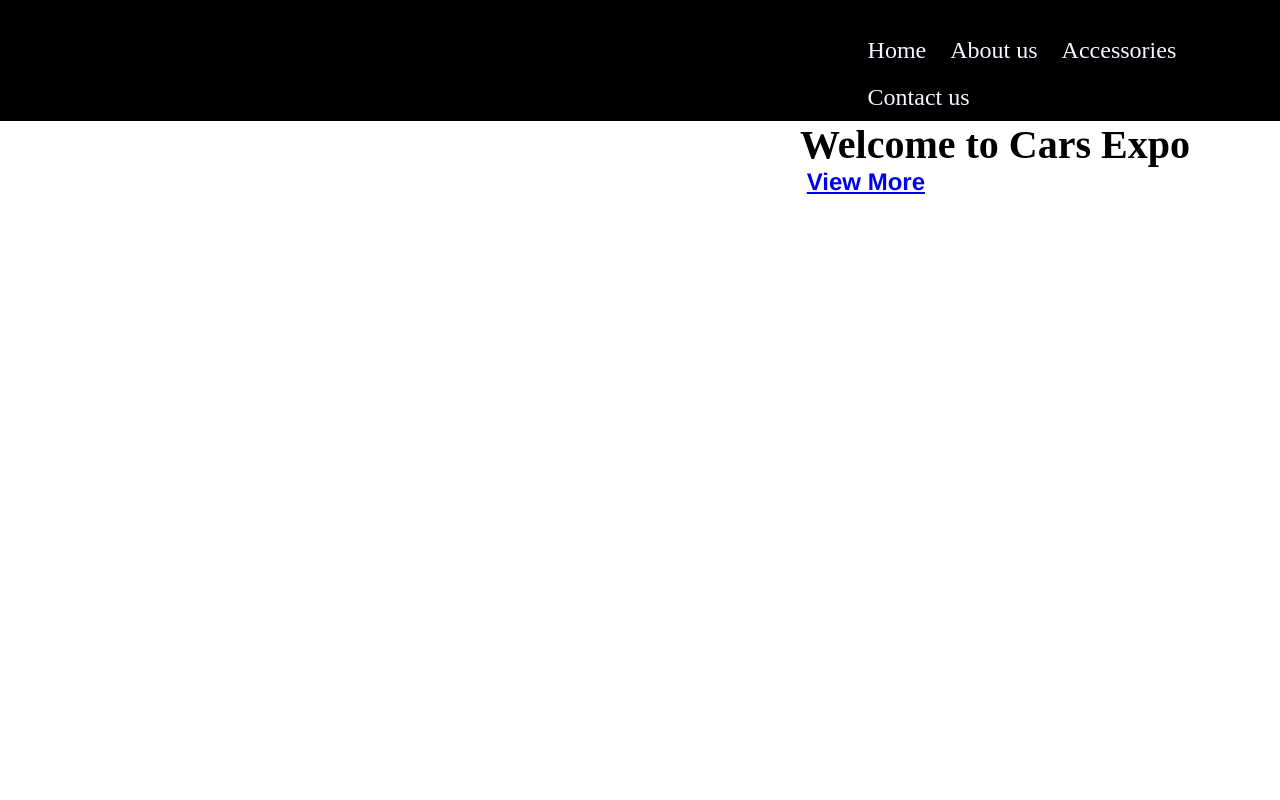
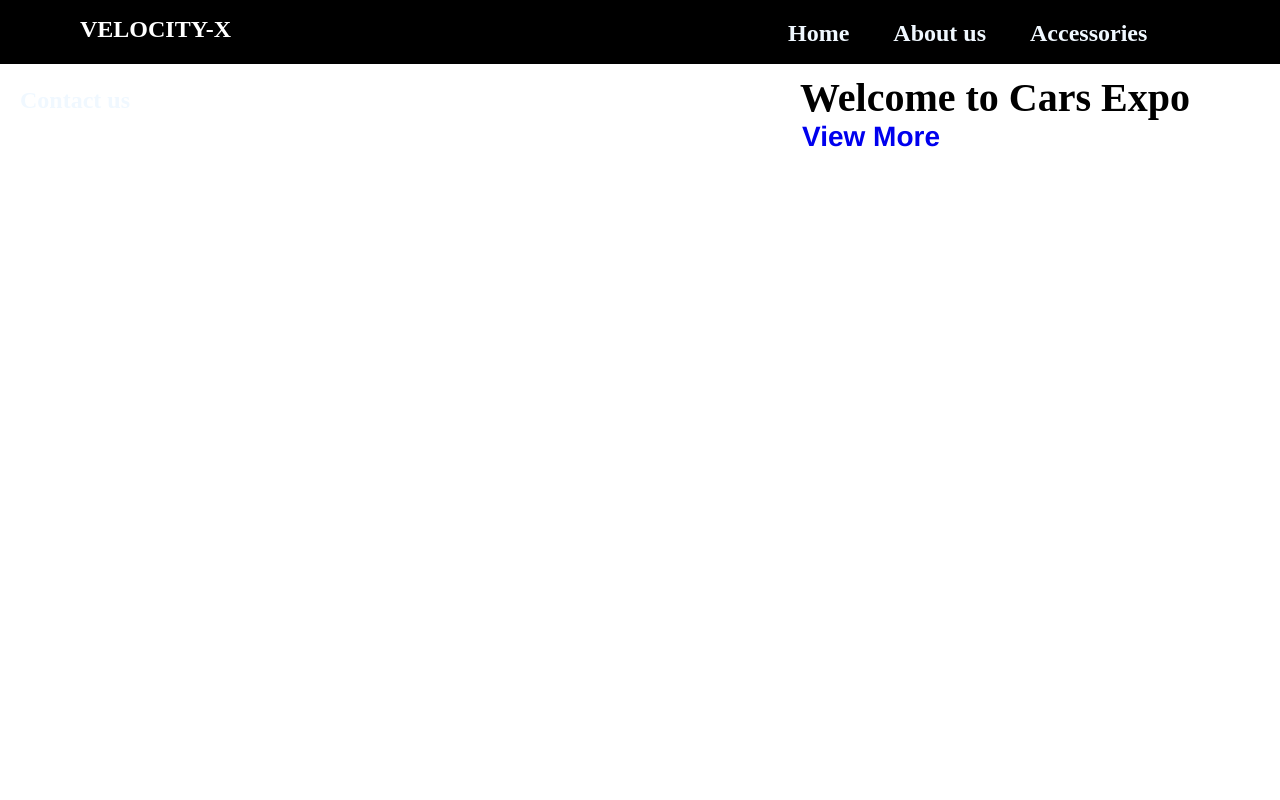
Before and after one commit to Sudarshan567/Velocity-X, a plain HTML site: page index.html in a window 1280 px wide. Shown: the top 800 px of the page. Drawn offline with Linux system fonts and the light colour scheme.

Commit message:
Add files via upload

```diff
--- a/index.css
+++ b/index.css
@@ -1,15 +1,17 @@
 *{
     padding: 0%;
     margin: 0%;
-    user-select: none;
+
 }
 ul{
-  margin-left: 67%;
+  margin-left: 60%;
+  display: inline;
 }
 li{
     display: inline-block;
-    padding: 10px;
+    padding: 20px;
     font-size: x-large;
+    font-weight: 600;
 }
 li a{
     text-decoration: none;
@@ -19,6 +21,16 @@ li a{
 .BMW{
     background-color: black;
     display: block;
+    height: 8%;
+}
+.BMW h1{
+    color: white;
+    display: inline;
+    padding-left: 80px;
+    cursor: pointer;
+    position: absolute;
+    top: 16px;
+    left: 0px;
 }
 li a:hover{
     color: chartreuse;
@@ -38,15 +50,23 @@ li a:hover{
     text-align: right;
     padding-right: 90px;
     font-size: 40px;
+    cursor: pointer;
+    margin-top: 10px;
 }
 .intro h2 {
     text-align:right;
-    padding-right: 355px; /*-----to move content from left or right*/
+    padding-right: 340px; /*-----to move content from left or right*/
 }
 /*----view more font style*/
 h2 a{
     font-family: 'Franklin Gothic Medium', 'Arial Narrow', Arial, sans-serif;
     font-weight: 40px;
+    text-decoration: none;
+    font-size: 28px;
+}
+.intro h2 a:hover {
+    color: red;
+    cursor: pointer;
 }
   /*--------------------- Second section-------------------------*/
 .about img{
@@ -171,4 +191,5 @@ h2 a{
 }
 .End a{
     color:black;
+    font-size: xx-large;
 }
```
